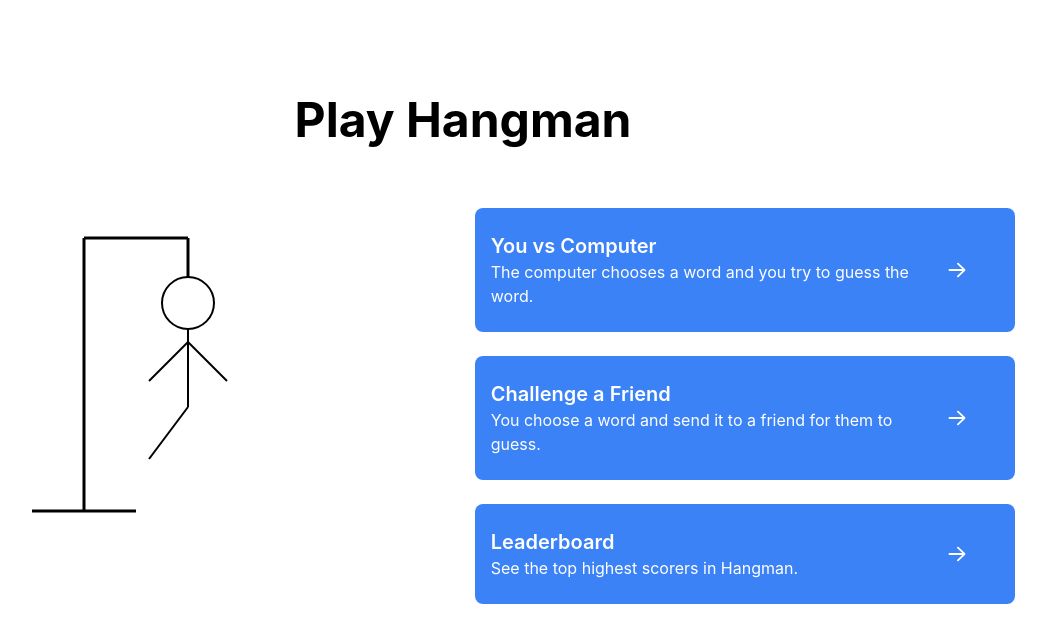
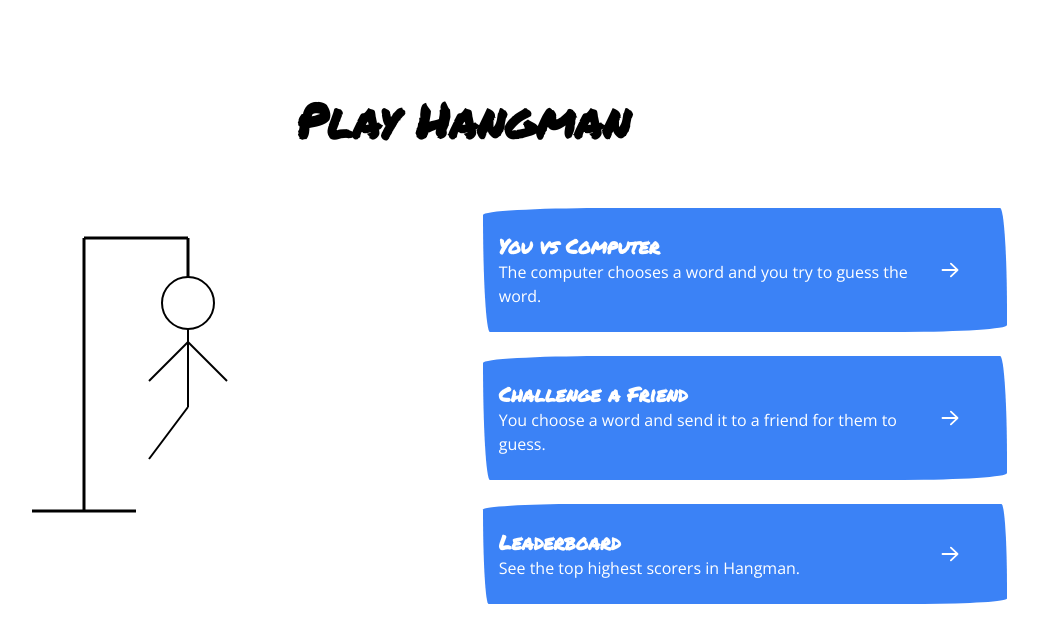
Before and after one commit to gavsidhu/Hangman, a React (Create React App) app: page / in a window 1280 px wide. Shown: the top 642 px of the page, without its empty margins (177-1223 px from the left). Built offline with nearby package versions, Linux system fonts and the light colour scheme.

Commit message:
ui and styling changes

```diff
--- a/src/App.css
+++ b/src/App.css
@@ -1,3 +1,20 @@
+@import url("https://fonts.googleapis.com/css2?family=Permanent+Marker&display=swap");
+@import url("https://fonts.googleapis.com/css2?family=Open+Sans:wght@400;500;600&display=swap");
+
 @tailwind base;
 @tailwind components;
 @tailwind utilities;
+
+.handDrawn {
+    margin:0 0.5rem;
+    font-size:1rem;
+
+    border-top-left-radius: 255px 15px;
+    border-top-right-radius: 15px 225px;
+    border-bottom-right-radius: 225px 15px;
+    border-bottom-left-radius:15px 255px;
+}
+
+.handDrawn:hover{
+ box-shadow:2px 8px 4px -6px hsla(0,0%,0%,.3);
+}
--- a/src/components/GameModeCard.jsx
+++ b/src/components/GameModeCard.jsx
@@ -3,13 +3,13 @@ import { ArrowRightIcon } from '@heroicons/react/20/solid'
 export default function GameModeCard({ title, description, onClick }) {
   return (
     <div
-      className="py-6 px-4 bg-blue-500 hover:cursor-pointer hover:shadow-xl text-left text-white rounded-lg"
+      className="py-6 px-4 bg-blue-500 hover:cursor-pointer hover:shadow-xl text-left text-white rounded-lg handDrawn"
       onClick={onClick}
     >
       <div className='flex flex-row items-center justify-between'>
         <div className='w-10/12'>
-          <h2 className="text-xl font-semibold">{title}</h2>
-          <p>{description}</p>
+          <h2 className="text-xl font-semibold font-display">{title}</h2>
+          <p className='font-normal'>{description}</p>
         </div>
         <ArrowRightIcon className='h-6 w-6' />
         <div>
--- a/src/pages/Game.jsx
+++ b/src/pages/Game.jsx
@@ -113,7 +113,7 @@ export default function Game() {
                       : correctGuesses.includes(letter.toLowerCase())
                       ? "bg-green-500"
                       : "bg-gray-200"
-                  } hover:shadow-md h-12 disabled:cursor-not-allowed rounded-lg w-full`}
+                  } hover:shadow-md h-12 disabled:cursor-not-allowed rounded-lg w-full handDrawn font-display`}
                   onClick={() => {
                     const lowerCaseLetter = letter.toLowerCase();
                     const lowerCaseWord = word.toLowerCase();
--- a/src/pages/Home.jsx
+++ b/src/pages/Home.jsx
@@ -9,7 +9,7 @@ export default function Home() {
   return (
     <div className="max-w-6xl mx-auto text-center py-24">
       <div>
-        <h1 className="text-5xl font-bold">Play Hangman</h1>
+        <h1 className="text-5xl font-bold font-display">Play Hangman</h1>
       </div>
       <div className="flex flex-col md:flex-row items-center">
         <div className="w-full mx-auto py-6">
--- a/tailwind.config.js
+++ b/tailwind.config.js
@@ -4,7 +4,12 @@ module.exports = {
     "./src/**/*.{js,jsx,ts,tsx}",
   ],
   theme: {
-    extend: {},
+    extend: {
+      fontFamily: {
+        display: ["Permanent Marker", 'sans-serif'],
+        normal: ["Open Sans", 'sans-serif']
+      },
+    },
   },
   plugins: [],
 }
```
